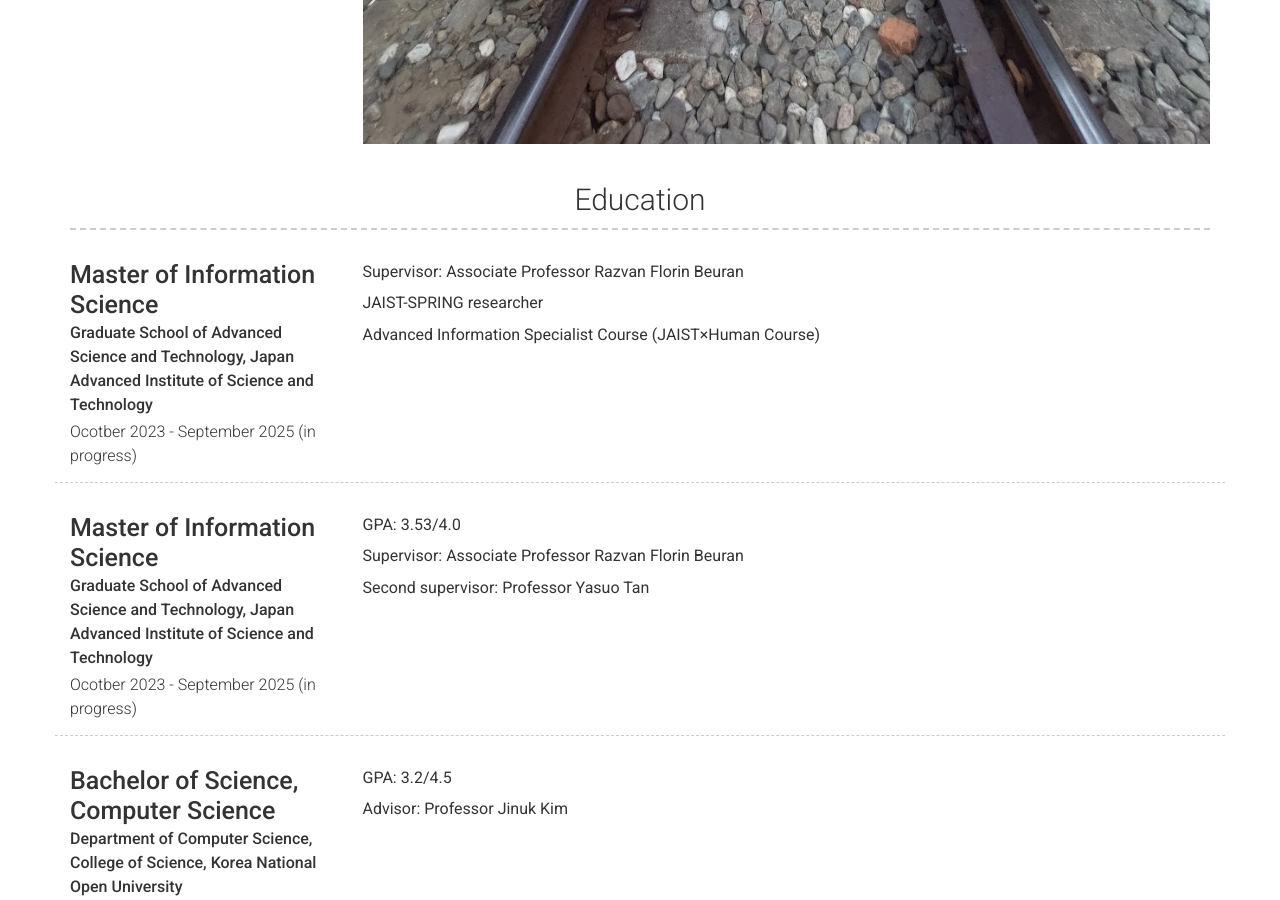
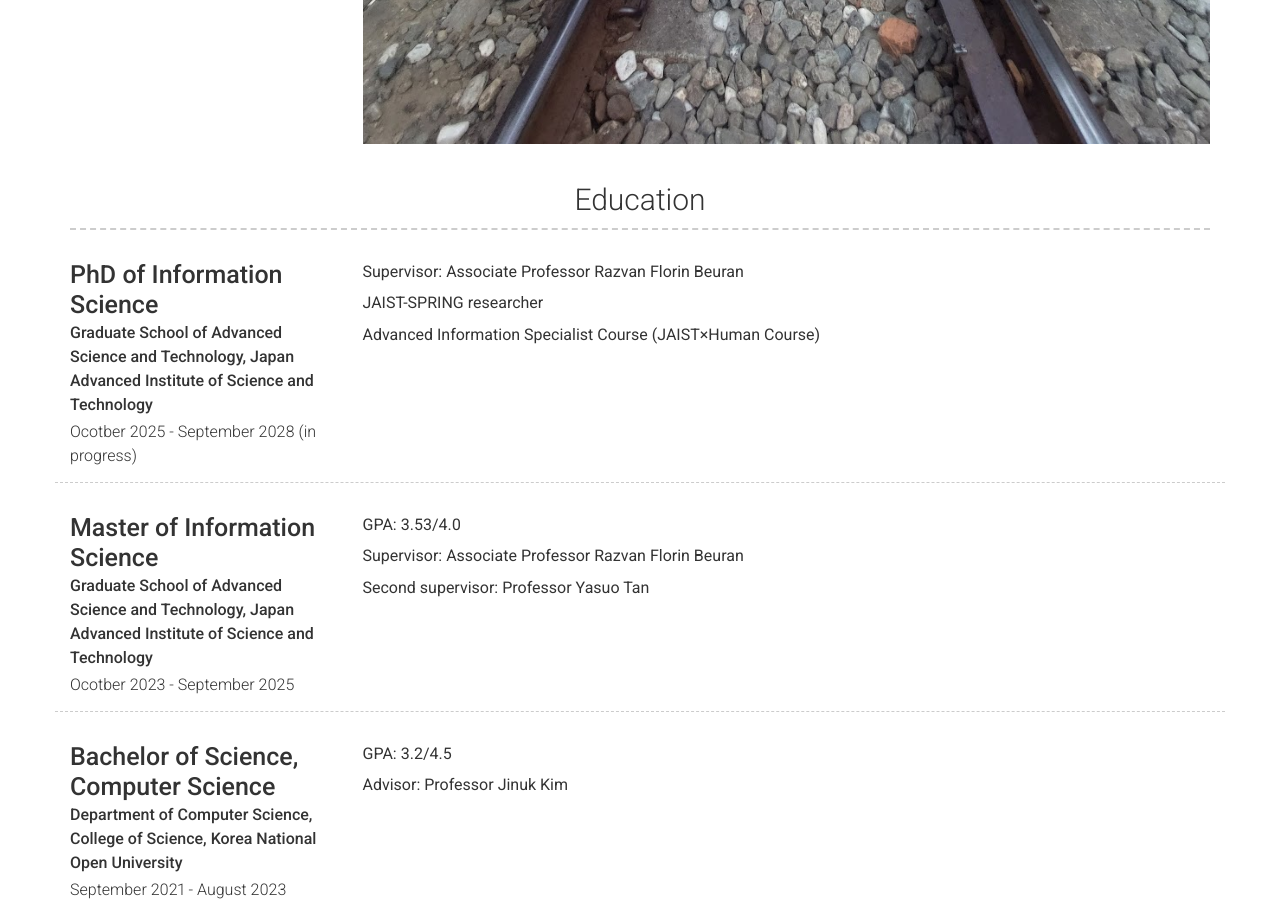
Before and after one commit to strike137/strike137.github.io, a Jekyll site: the page built from index.md, in a window 1280 px wide and 900 px high, scrolled down 1428 px. Built offline with Jekyll 4.4.1, drawn with Linux system fonts in a browser that asks for light colours; nearby versions of some CDN libraries.

Commit message:
Update _config.yml

```diff
--- a/_config.yml
+++ b/_config.yml
@@ -49,9 +49,9 @@ content:
 
       - layout: top-left
         border: weak
-        title: Master of Information Science
+        title: PhD of Information Science
         sub_title: Graduate School of Advanced Science and Technology, Japan Advanced Institute of Science and Technology
-        caption: Ocotber 2023 - September 2025 (in progress)
+        caption: Ocotber 2025 - September 2028 (in progress)
         description: |
           Supervisor: Associate Professor Razvan Florin Beuran
 
@@ -63,7 +63,7 @@ content:
         border: weak
         title: Master of Information Science
         sub_title: Graduate School of Advanced Science and Technology, Japan Advanced Institute of Science and Technology
-        caption: Ocotber 2023 - September 2025 (in progress)
+        caption: Ocotber 2023 - September 2025
         description: |
           GPA: 3.53/4.0
 
```
